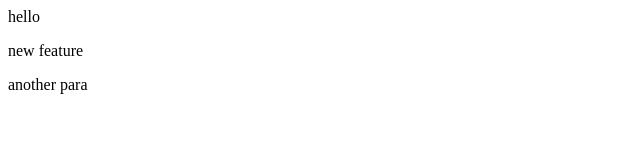
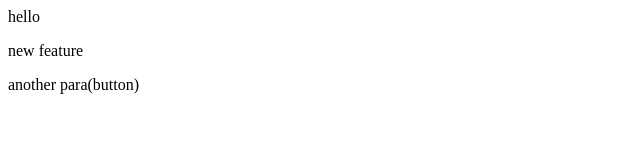
Before and after one commit to Gurupushpam/local_repo, a plain HTML site: page index.html in a window 1280 px wide. Shown: the full height of the page, 0-640 px from the left. Drawn offline with Linux system fonts and the light colour scheme.

```diff
--- a/index.html
+++ b/index.html
@@ -1,3 +1,3 @@
 <p>hello</p>
 <p>new feature</p>
-<p>another para</p>
+<p>another para(button)</p>
```
